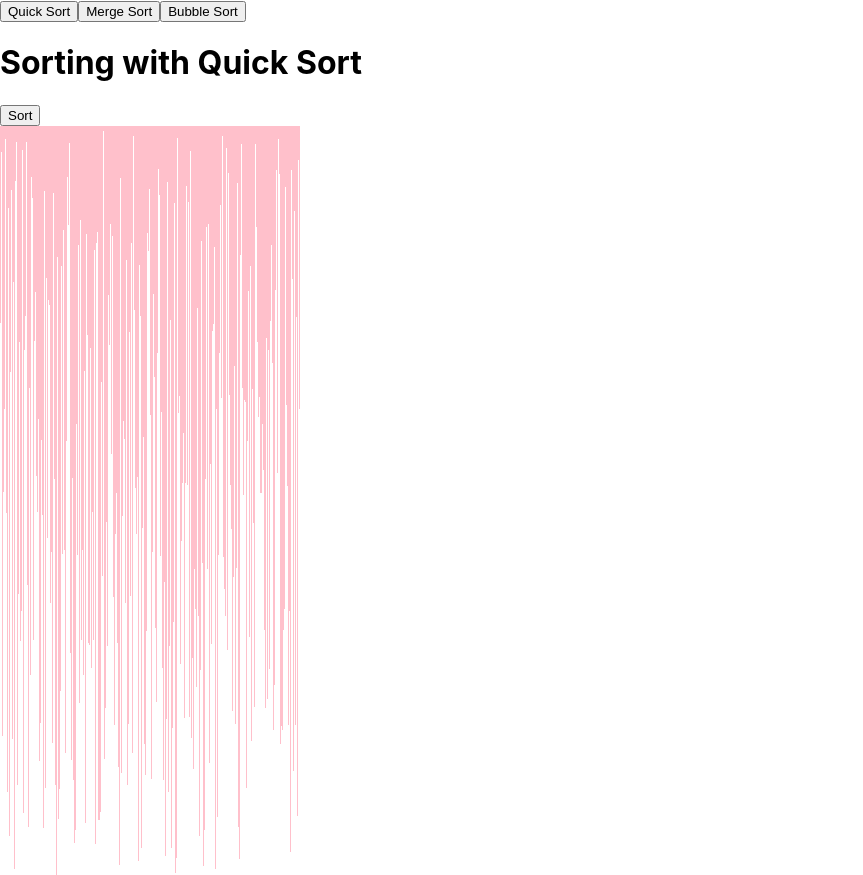
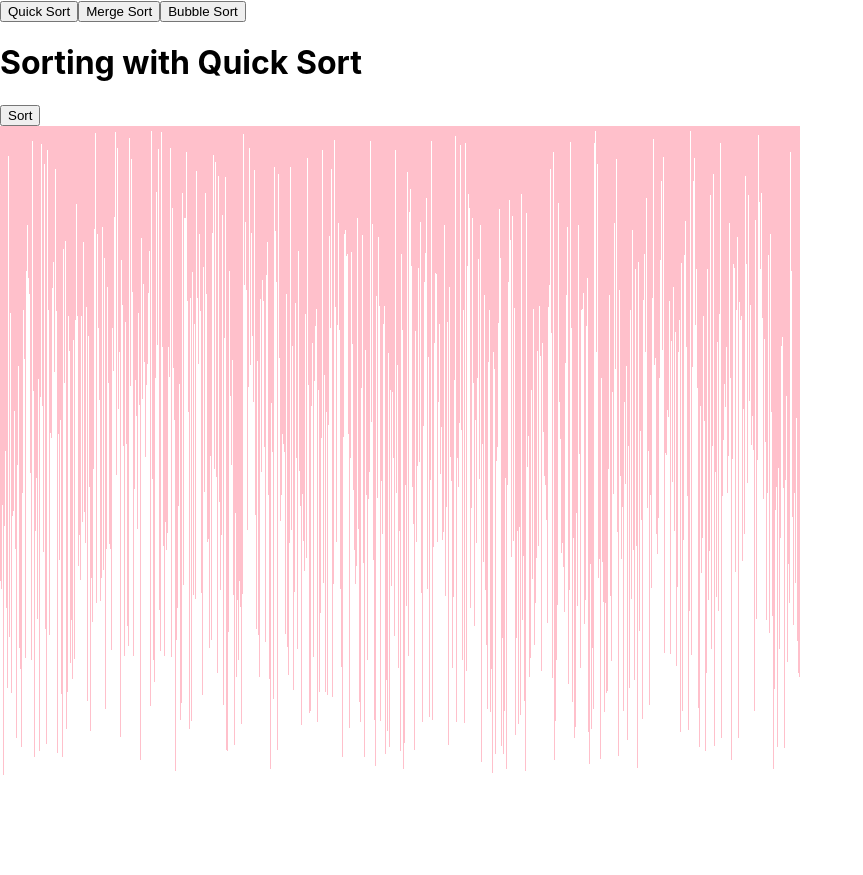
Before and after one commit to chrxtopher/Sort-It-Out, a React (Create React App) app: page / in a window 1280 px wide. Shown: the whole page, without its empty margins (0-863 px from the left). After the commit the page ends 800 px from the top, so only its background shows below. Built offline with nearby package versions, Linux system fonts and the light colour scheme.

Commit message:
Removed setTimeout block with a pause function
Also adjusted number of items being sorted. This will be changed later in state

```diff
--- a/src/components/SortingGraph.jsx
+++ b/src/components/SortingGraph.jsx
@@ -3,28 +3,29 @@ import GraphBar from "./GraphBar";
 
 function SortingGraph({ algorithm }) {
   const [numberArray, setNumberArray] = useState(
-    new Array(300)
+    new Array(800)
       .fill(0)
-      .map((number) => Math.floor(Math.random() * (750 - 5) + 5))
+      .map((number) => Math.floor(Math.random() * (650 - 5) + 5))
   );
 
-  const bubbleSort = (array) => {
+  const bubbleSort = async (array) => {
     for (let i = 0; i < array.length; i++) {
       for (let j = 0; j < array.length - i - 1; j++) {
-        setTimeout(() => {
+        await pause(1);
         if (array[j + 1]) {
           if (array[j] > array[j + 1]) {
             const temp = array[j];
-
             array[j] = array[j + 1];
             array[j + 1] = temp;
-
             setNumberArray(numberArray.map((number, index) => array[index]));
           }
         }
-        }, 500);
       }
     }
+  };
+
+  const pause = (ms) => {
+    return new Promise((resolve) => setTimeout(resolve, ms));
   };
 
   const handleSortClick = () => {
```
Lines whose indentation alone changed are shown as unchanged.
